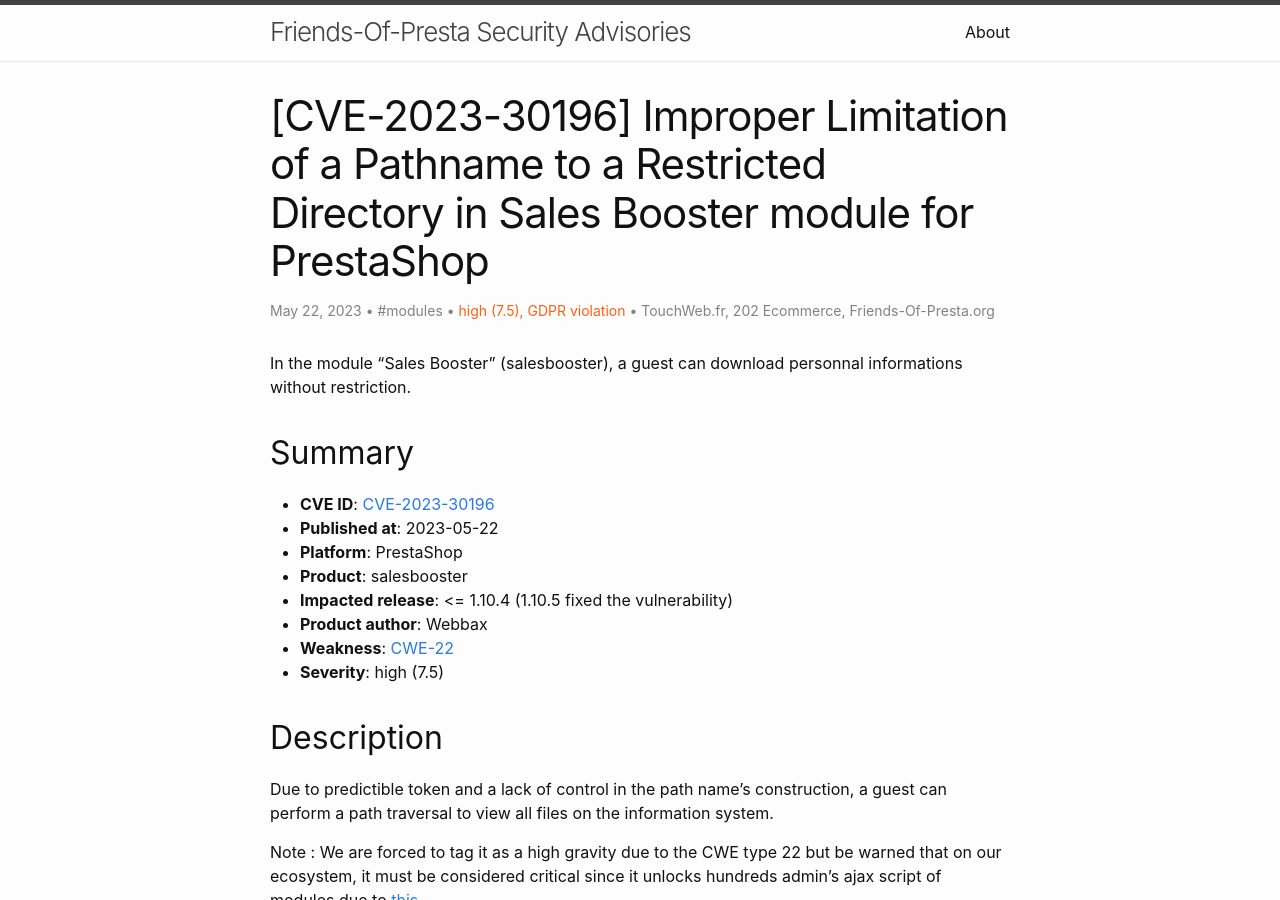
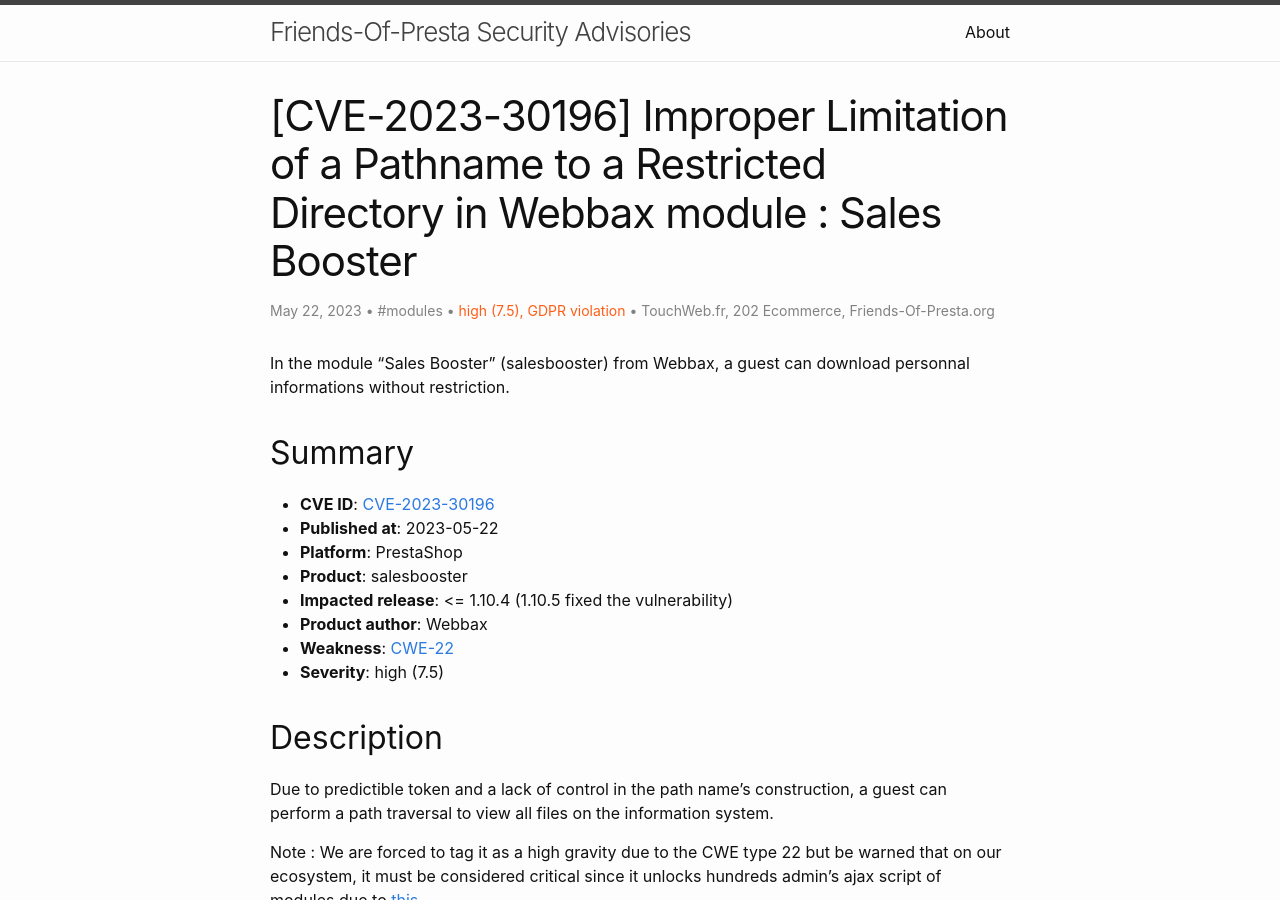
Before and after one commit to friends-of-presta/security-advisories, a Jekyll site: the page built from _posts/2023-05-22-salesbooster.md, in a window 1280 px wide and 900 px high. Built offline with Jekyll 4.4.1, drawn with Linux system fonts in a browser that asks for light colours.

Commit message:
Update 2023-05-22-salesbooster.md

```diff
--- a/_posts/2023-05-22-salesbooster.md
+++ b/_posts/2023-05-22-salesbooster.md
@@ -1,6 +1,6 @@
 ---
 layout: post
-title: "[CVE-2023-30196] Improper Limitation of a Pathname to a Restricted Directory in Sales Booster module for PrestaShop"
+title: "[CVE-2023-30196] Improper Limitation of a Pathname to a Restricted Directory in Webbax module : Sales Booster"
 categories: modules
 author:
 - TouchWeb.fr
@@ -10,7 +10,7 @@ meta: "CVE,PrestaShop,salesbooster"
 severity: "high (7.5), GDPR violation"
 ---
 
-In the module "Sales Booster" (salesbooster), a guest can download personnal informations without restriction.
+In the module "Sales Booster" (salesbooster) from Webbax, a guest can download personnal informations without restriction.
 
 ## Summary
 
```
